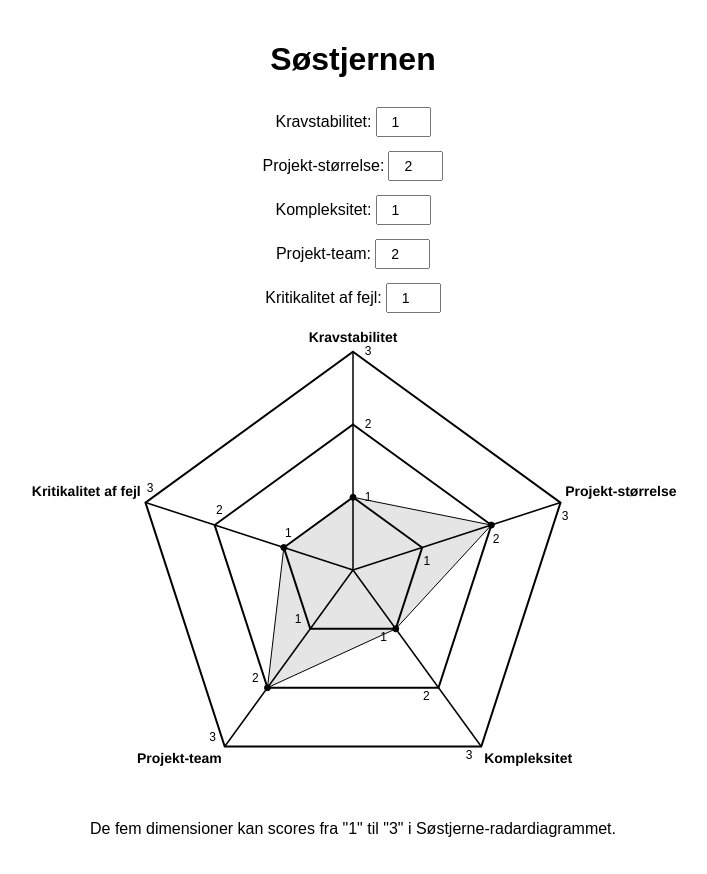
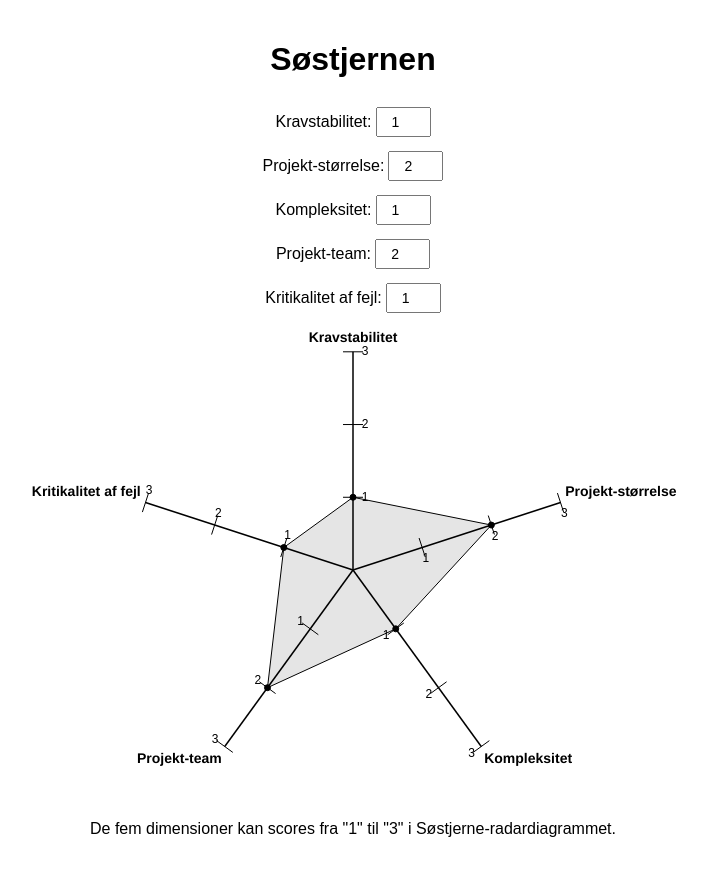
Before and after one commit to martinpugdal/soestjernen-generator, a React (Vite) app: page / in a window 1280 px wide. Shown: the whole page, without its empty margins (287-994 px from the left). Built offline with nearby package versions, Linux system fonts and the light colour scheme.

Commit message:
Refactor drawTicksPlugin to enhance tick rendering and adjust tick value positions

```diff
--- a/src/components/RadarChart.jsx
+++ b/src/components/RadarChart.jsx
@@ -24,29 +24,40 @@ const drawTicksPlugin = {
   afterDraw: (chart) => {
     const { ctx, scales } = chart;
     const scale = scales.r;
+    const radius = scale.drawingArea;
     const tickPositions = scale.ticks.map((tick) => tick.value).filter((value) => value > 0);
-    const radius = scale.drawingArea;
 
     tickPositions.forEach((tickValue) => {
       const tickRadius = (tickValue / scale.max) * radius;
+
       scale._pointLabels.forEach((label, index) => {
+        const tickPoint = scale.getPointPosition(index, tickRadius);
 
-        // Offset tick value based on angle
-        const angleRadians = scale.getIndexAngle(index);
-        const angle = scale.getPointPosition(index, tickRadius);
-        const offset = 15;
+        const perpendicularAngle = scale.getIndexAngle(index);
+        const lineLength = 20;
+        const startX = tickPoint.x - Math.cos(perpendicularAngle) * (lineLength / 2);
+        const startY = tickPoint.y - Math.sin(perpendicularAngle) * (lineLength / 2);
+        const endX = tickPoint.x + Math.cos(perpendicularAngle) * (lineLength / 2);
+        const endY = tickPoint.y + Math.sin(perpendicularAngle) * (lineLength / 2);
 
-        // Adjust position with offset
-        const x = angle.x + Math.cos(angleRadians) * offset;
-        const y = angle.y + Math.sin(angleRadians) * offset;
+        ctx.save();
+        ctx.strokeStyle = "black";
+        ctx.lineWidth = 1;
+        ctx.beginPath();
+        ctx.moveTo(startX, startY);
+        ctx.lineTo(endX, endY);
+        ctx.stroke();
+        ctx.restore();
 
-        // Draw tick value
+        const offset = 12;
+        const valueX = tickPoint.x + Math.cos(scale.getIndexAngle(index)) * offset;
+        const valueY = tickPoint.y + Math.sin(scale.getIndexAngle(index)) * offset;
+
         ctx.fillStyle = "black";
         ctx.font = "12px Arial";
         ctx.textAlign = "center";
         ctx.textBaseline = "middle";
-        ctx.fillText(tickValue, x, y);
-        ctx.restore();
+        ctx.fillText(tickValue, valueX, valueY);
       });
     });
   },
@@ -94,7 +105,7 @@ const RadarChart = ({ data }) => {
         },
         grid: {
           color: "black",
-          lineWidth: 2,
+          lineWidth: 0,
         },
         angleLines: {
           display: true,
```
